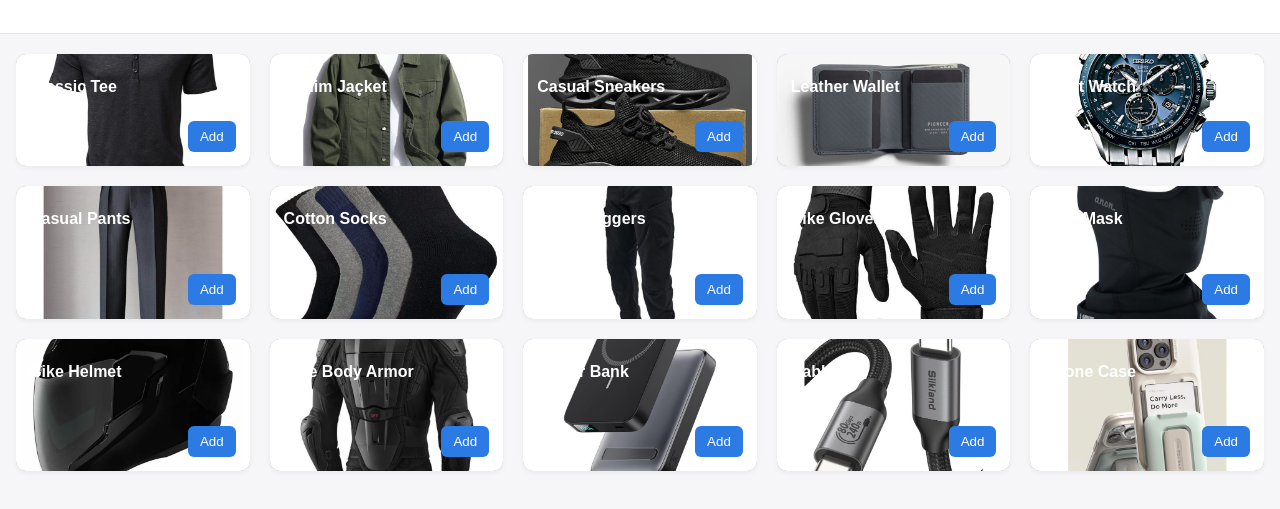
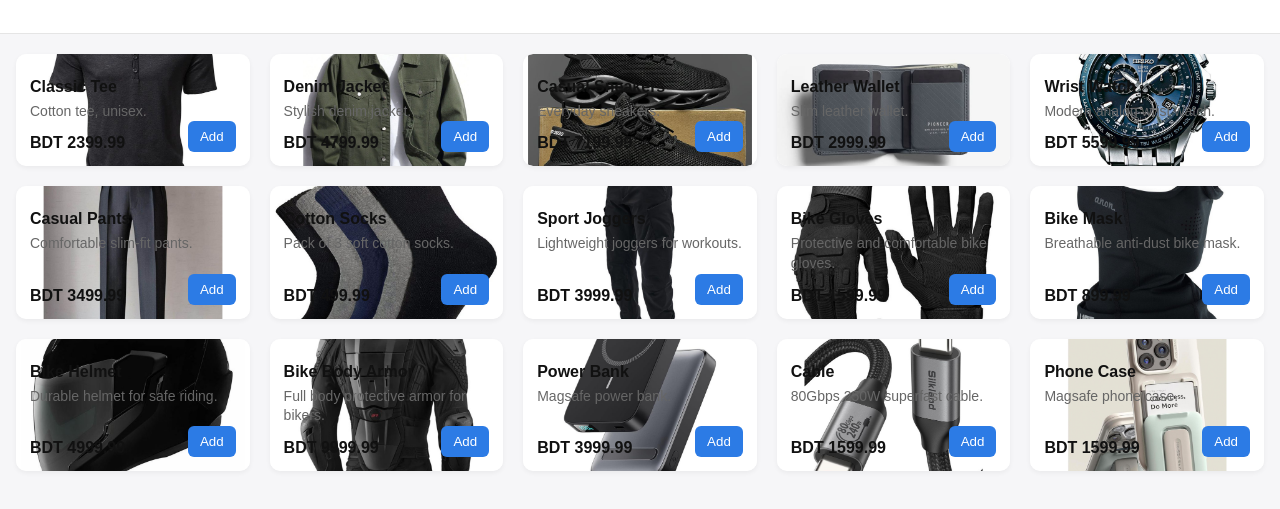
Before and after one commit to laibislam5205/eCommerce-Demo, a plain HTML site: page index.html in a window 1280 px wide. Shown: the part 75-584 px from the top of the page. Drawn offline with Linux system fonts and the light colour scheme.

Commit message:
Update index.html

```diff
--- a/index.html
+++ b/index.html
@@ -189,16 +189,37 @@
     box-shadow:0 4px 12px rgba(0,0,0,0.1);
     transform:translateY(-2px);
   }
- .card img {
+/* === Image Animation Update === */
+.card {
+  position: relative;
+  overflow: hidden; /* ensures zoomed image doesn’t overflow */
+}
+
+.card img {
+  width: 100%;
+  height: 100%;
+  object-fit: cover;
+  border-radius: 10px;
   position: absolute;
   top: 0;
   left: 0;
-  width: 100%;
-  height: 100%;
-  object-fit: cover; /* makes it fill the card */
+  transition: transform 0.6s ease, opacity 0.4s ease;
   z-index: 0;
-  transition: transform 0.4s ease;
 }
+
+.card:hover img {
+  transform: scale(1.15); /* zooms the image slightly */
+  opacity: 0.9; /* subtle dimming for focus */
+}
+
+/* Keep content (title, desc, price, button) above image */
+.card h3,
+.card .muted,
+.card .row {
+  position: relative;
+  z-index: 1;
+}
+
   .card h3 {
     margin:10px 0 6px;
     font-size:16px;
@@ -206,10 +227,6 @@
   .card img, .card {
     transition: all 0.3s ease;
   }
-  .card:hover img {
-  transform: scale(1.05);
-}
-
   .price {
     font-weight:bold;
     margin-top:auto;
@@ -219,29 +236,6 @@
     font-size:14px;
     line-height:1.4;
   }
-  .card {
-  position: relative;
-  overflow: hidden;
-}
-
-
-
-
-.card h3,
-.card p,
-.card button {
-  position: relative;
-  z-index: 1; /* keeps text and button above the image */
-  color: white; /* optional: make text readable */
-}
-
-.card::before {
-  content: "";
-  position: absolute;
-  inset: 0;
-  background: rgba(0,0,0,0.35); /* dark overlay for better text contrast */
-  z-index: 0.5;
-}
 
   /* Sidebar */
   * {
```
